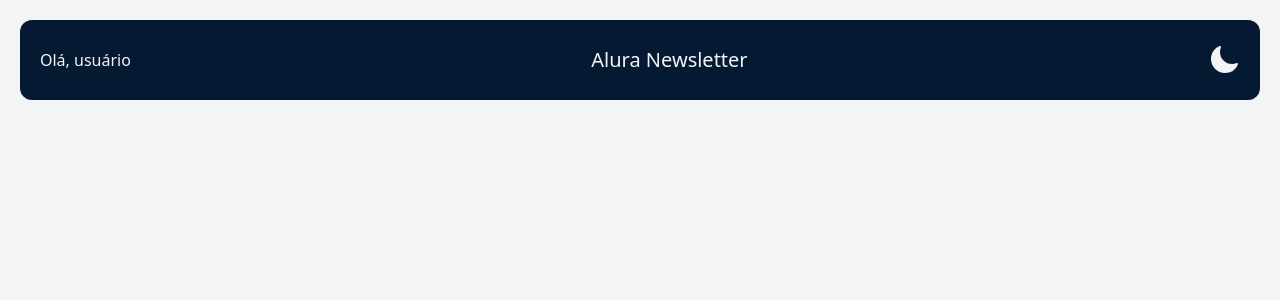
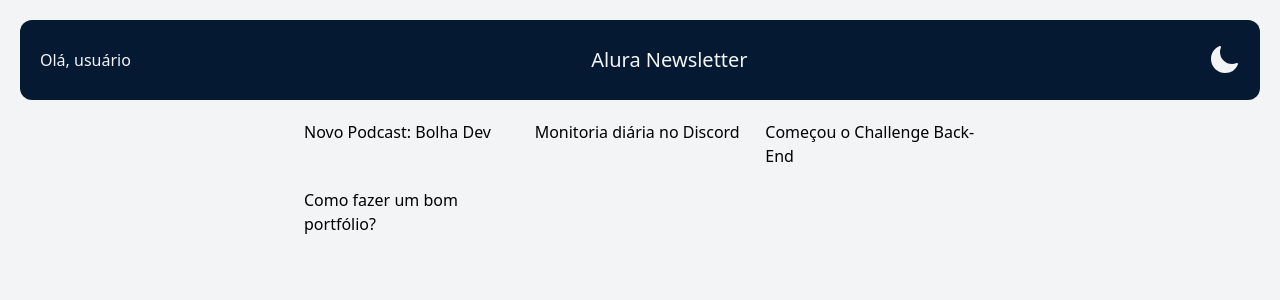
Before and after one commit to WGabrielM/react-tailwind-al, a React (Vite) app: page / in a window 1280 px wide. Shown: the top 300 px of the page. Built offline with nearby package versions, Linux system fonts and the light colour scheme.

Commit message:
create article.json

```diff
--- /dev/null
+++ b/articles.json
@@ -0,0 +1,36 @@
+[
+    {
+      "title": "Novo Podcast: Bolha Dev",
+      "text": [
+        "A nossa bolha ficou muito mais unida e informada essa semana, com o lançamento do podcast diário Bolha Dev!  Em todas as tardes de segunda a sexta-feira, Marcus Mendes apresenta as melhores notícias da Newsletter do Filipe Deschamps, além de trazer conteúdos e dicas interessantes do Aluraverso.",
+        "Confira o último episódio do Bolha Dev, em que o Marcus falou sobre a Anatel intensificando combate contra pirataria, reconhecimento facial por sonar, treinamento de drones no metaverso e muito mais!"
+      ],
+      "tags": ["podcast", "bolhadev"]
+    },
+    {
+      "title": "Monitoria diária no Discord",
+      "text": [
+        "Desde a semana passada, estamos experimentando uma nova rotina na comunidade do Discord, na escola de Programação! Todas as tardes, os alunos e alunas aproveitam uma Monitoria com duração de uma hora, por meio do canal de voz da comunidade. Além da solução de dúvidas sobre carreira e tecnologia, acontece muita interação entre pessoas de diferentes estágios de aprendizagem.",
+        "Na primeira semana da Monitoria, tivemos 135 participantes! Se você também quiser trocar uma ideia por lá, é só aparecer às 15h no canal Sala de Estudos 1, dentro de Back-end, no Discord."
+      ],
+      "tags": ["discord", "monitoria"]
+    },
+    {
+      "title": "Começou o Challenge Back-End",
+      "text": [
+        "Começa hoje o Challenge Back-End, voltado para alunos e alunas da Alura que querem ter um projeto completo para adicionar ao portfólio e aumentar suas chances no mercado tech.",
+        "Serão quatro semanas para desenvolver uma API Rest de uma aplicação de controle financeiro, realizar validações de regras de negócio, implementar um relatório de informações e também um controle de acesso.",
+        "Ainda dá tempo de se inscrever e participar! Vem aprender colocando a mão na massa, sempre com o suporte do time Alura e da nossa comunidade no Discord."
+      ],
+      "tags": ["back-end", "node", "java"]
+    },
+    {
+      "title": "Como fazer um bom portfólio?",
+      "text": [
+        "No último episódio do #HipstersPontoTube, Diogo Pires e Paulo Silveira conversaram sobre a importância do portfólio e quais são as dicas para criar essa ferramenta essencial para todos os níveis de profissionais. Eles também dão algumas dicas de carreira, respondendo perguntas como “quando é o momento certo de me aplicar nas vagas?”."
+      ],
+      "image": "/example.jpeg",
+      "alt": "Screenshot do Youtube com o episódio do podcast rodando",
+      "tags": ["carreira", "podcast"]
+    }
+  ]
--- a/src/App.jsx
+++ b/src/App.jsx
@@ -1,5 +1,11 @@
+import ArticleList from "./components/ArticleList/ArticleList";
 import Header from "./components/Header/Header";
 
 export default function App() {
-  return <Header />;
+  return (
+    <>
+      <Header />
+      <ArticleList />
+    </>
+  );
 }
--- /dev/null
+++ b/src/components/ArticleList/ArticleList.jsx
@@ -0,0 +1,13 @@
+import data from "../../../articles.json";
+
+const ArticleList = () => {
+  return (
+    <div className="mt-5 sm:mt-0 grid gap-5 m-auto max-w-2xl sm:grid-cols-2 lg:grid-cols-3">
+      {data.map((props) => (
+        <p>{props.title}</p>
+      ))}
+    </div>
+  );
+};
+
+export default ArticleList;
```
